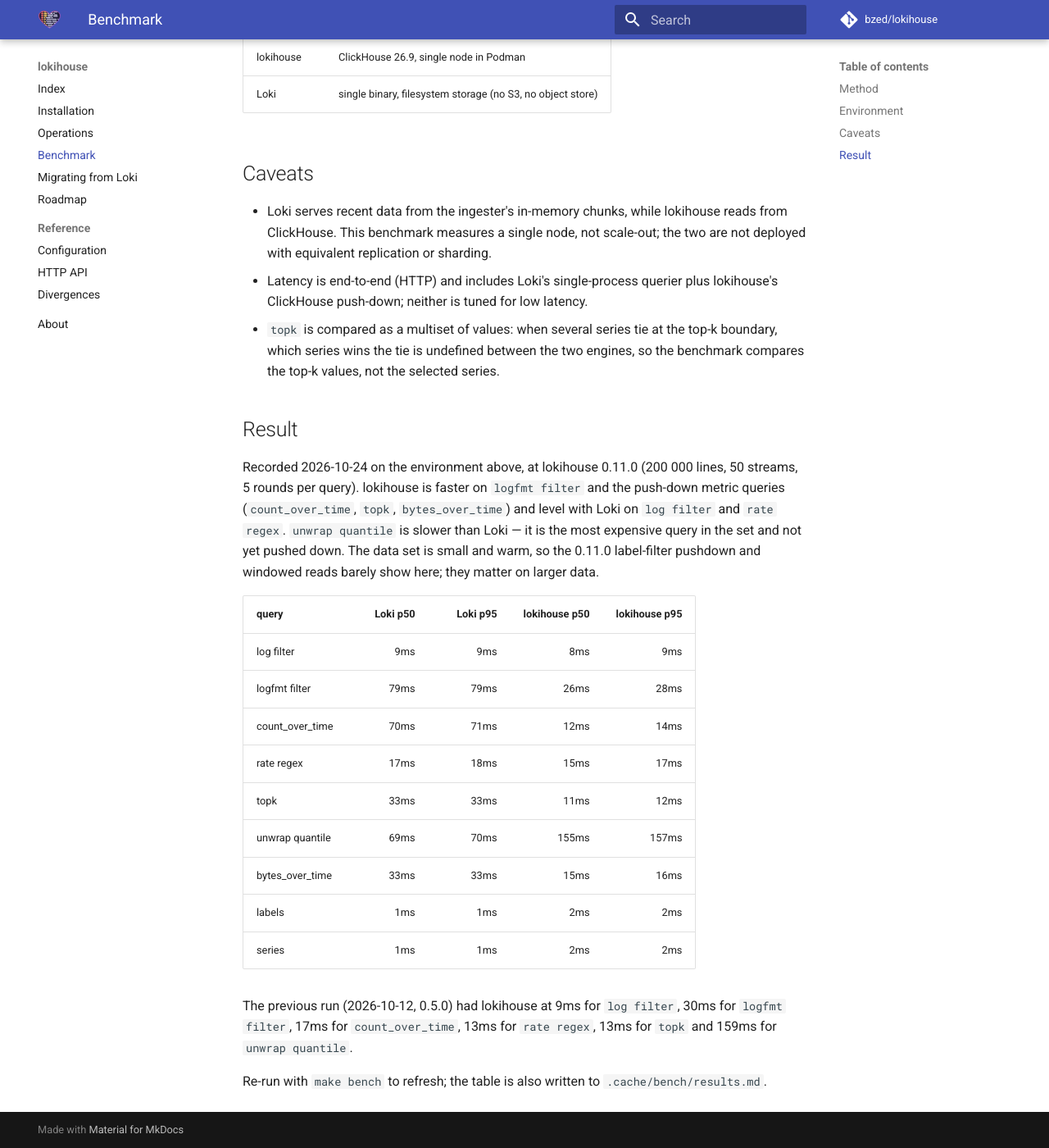
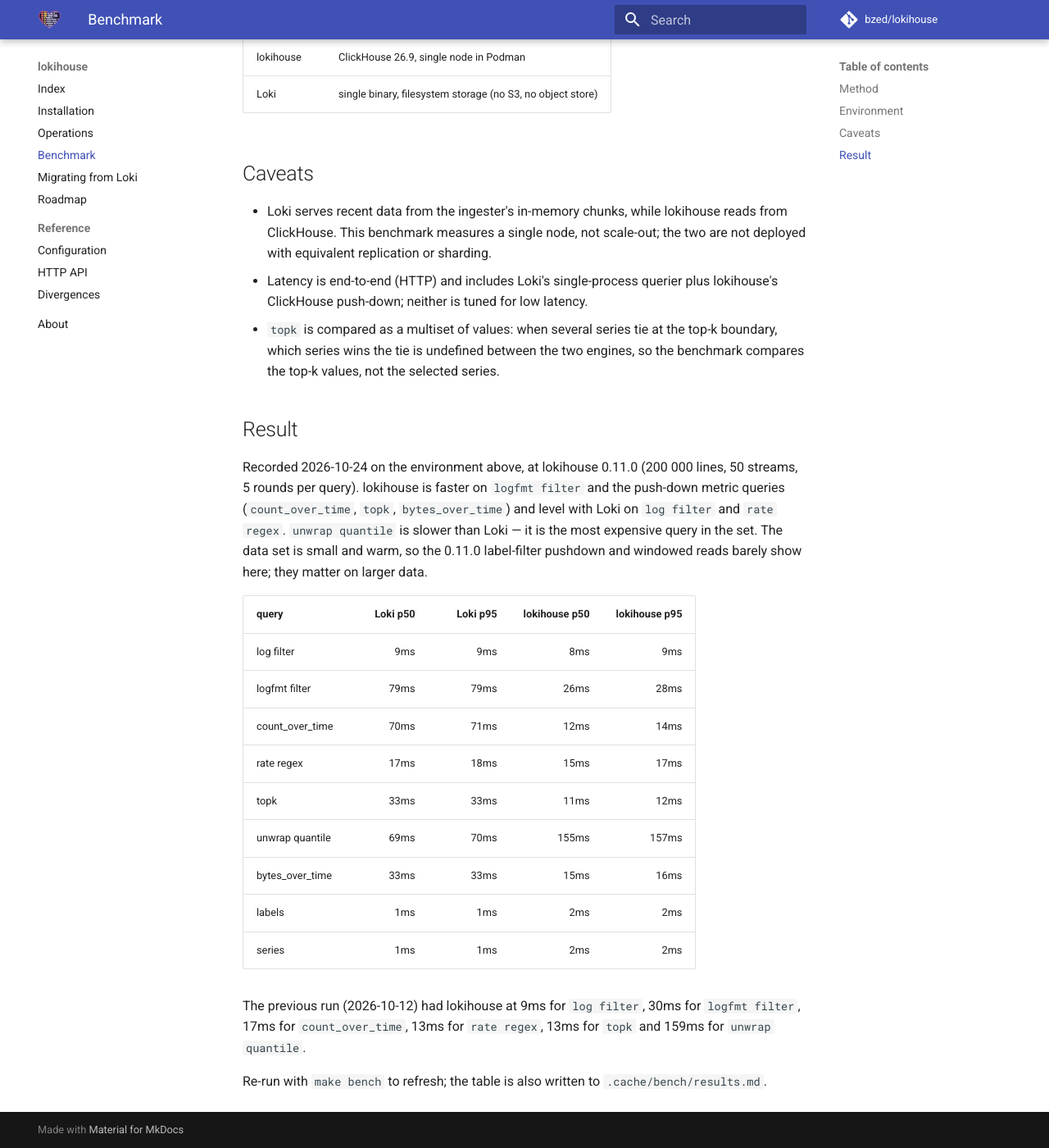
Before and after one commit to bzed/lokihouse, an MkDocs documentation site: the page built from docs/benchmark.md, in a window 1280 px wide and 1400 px high, scrolled down 910 px. Shown: the whole window at 82% size. Built offline with MkDocs 1.6.1 and Material for MkDocs 9.7.7, drawn with Linux system fonts in a browser that asks for light colours; comment, search, counter and statistics services are not loaded.

Commit message:
docs: drop unverified claims from the benchmark text
Co-Authored-By: Claude Sonnet 5.5 <noreply@anthropic.com>

```diff
--- a/docs/benchmark.md
+++ b/docs/benchmark.md
@@ -48,7 +48,7 @@ Recorded 2026-10-24 on the environment above, at lokihouse 0.11.0 (200 000
 lines, 50 streams, 5 rounds per query). lokihouse is faster on `logfmt filter`
 and the push-down metric queries (`count_over_time`, `topk`, `bytes_over_time`)
 and level with Loki on `log filter` and `rate regex`. `unwrap quantile` is slower
-than Loki — it is the most expensive query in the set and not yet pushed down.
+than Loki — it is the most expensive query in the set.
 The data set is small and warm, so the 0.11.0 label-filter pushdown and windowed
 reads barely show here; they matter on larger data.
 
@@ -64,7 +64,7 @@ reads barely show here; they matter on larger data.
 | labels | 1ms | 1ms | 2ms | 2ms |
 | series | 1ms | 1ms | 2ms | 2ms |
 
-The previous run (2026-10-12, 0.5.0) had lokihouse at 9ms for `log filter`, 30ms
+The previous run (2026-10-12) had lokihouse at 9ms for `log filter`, 30ms
 for `logfmt filter`, 17ms for `count_over_time`, 13ms for `rate regex`, 13ms for
 `topk` and 159ms for `unwrap quantile`.
 
```
